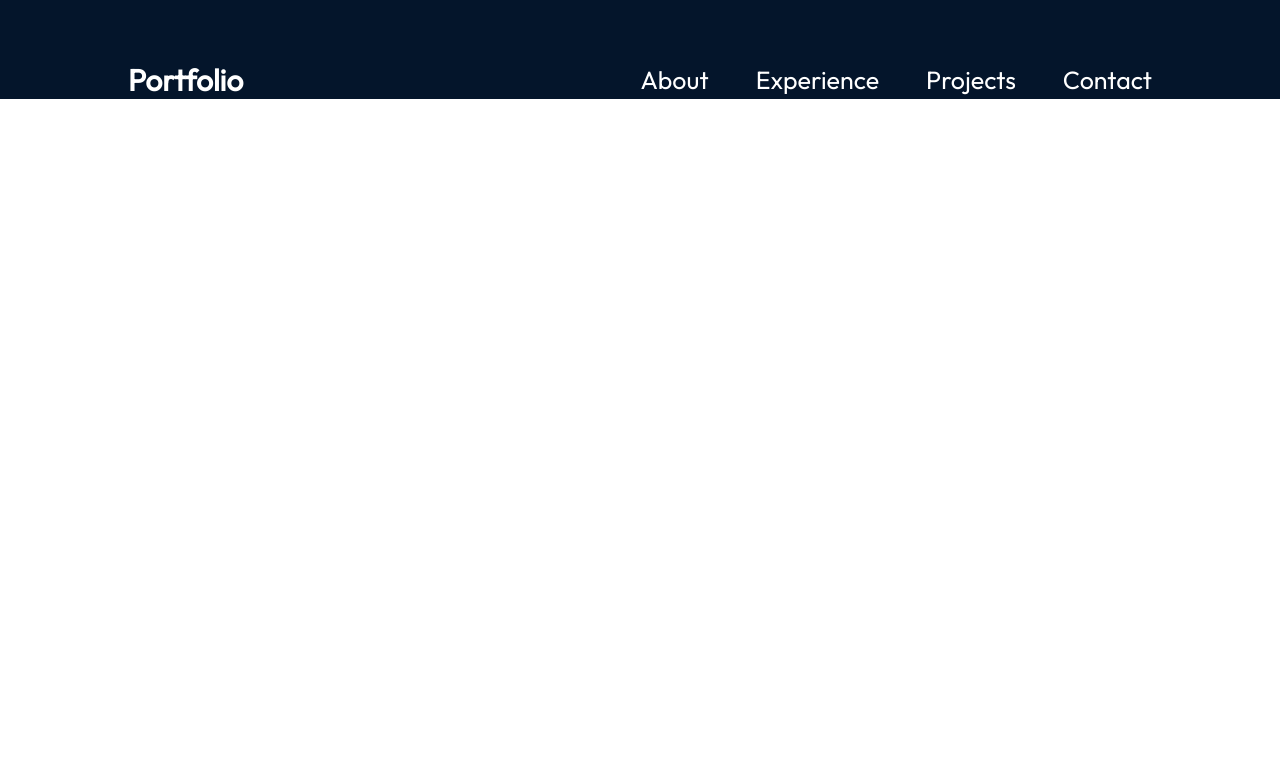
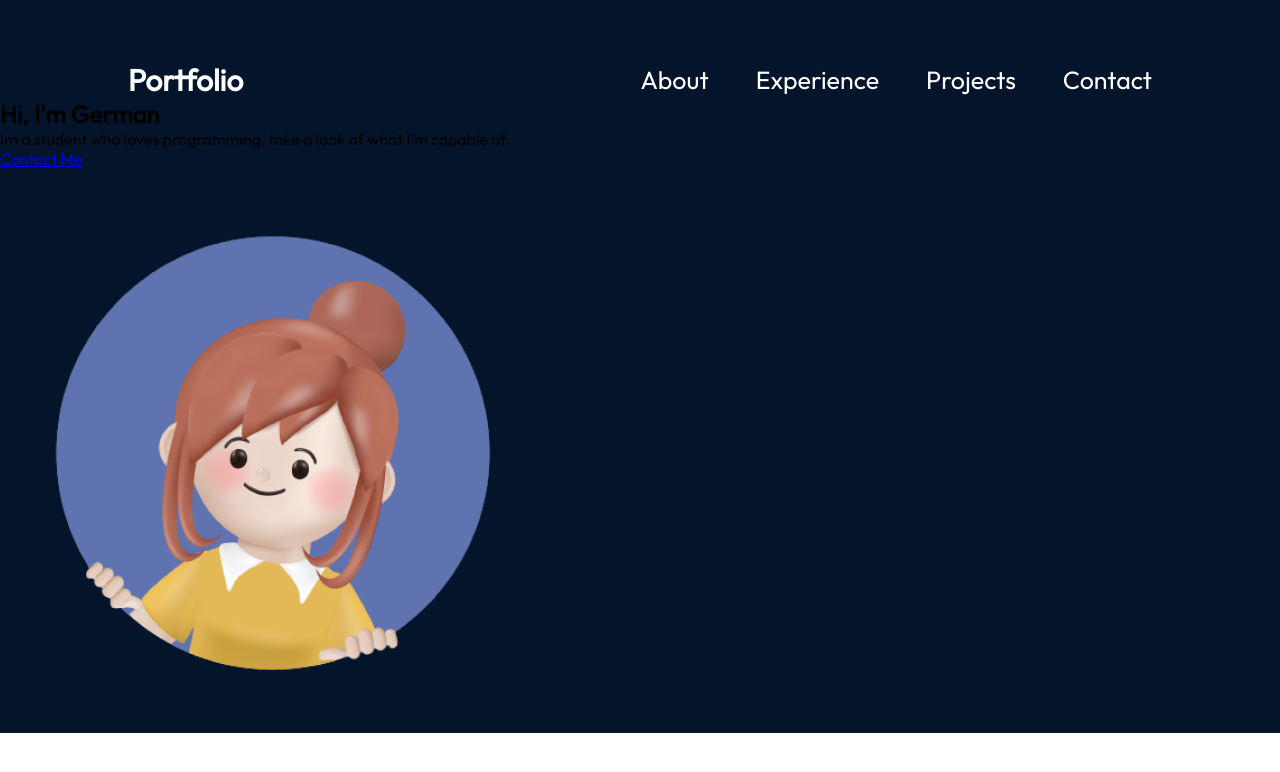
Before and after one commit to Gerts18/Portfolio, a React (Vite) app: page / in a window 1280 px wide. Shown: the top 772 px of the page. Built offline with nearby package versions, Linux system fonts and the light colour scheme.

Commit message:
Coding hero section

```diff
--- a/src/App.jsx
+++ b/src/App.jsx
@@ -1,6 +1,7 @@
 import { useState } from 'react'
 import styles from './App.module.css'
 import Navbar from './components/Navbar/Navbar'
+import Hero from './components/Hero/Hero'
 
 function App() {
 
@@ -8,6 +9,7 @@ function App() {
     <>
       <div className={styles.App}>
         <Navbar/>
+        <Hero/>
       </div>
     </>
   )
--- /dev/null
+++ b/src/components/Hero/Hero.jsx
@@ -0,0 +1,22 @@
+import React from 'react'
+import { getImageUrl } from '../../utils'
+import styles from './Hero.module.css'
+
+const Hero = () => {
+  return (
+    <section>
+        <div>
+            <h1>Hi, I'm German</h1>
+            <p>
+                Im a student who loves programming, take a look of what I'm capable of.
+            </p>
+            <a href="mailto:germants100@gmail.com">Contact Me</a>
+        </div>
+        <img src={getImageUrl('hero/heroImage.png')} alt="Hero image of me" />
+        <div className={styles.topBlur}></div>
+        <div className={styles.bottomBlur}></div>
+    </section>
+  )
+}
+
+export default Hero
```
Also changed, not shown: src/components/Hero/Hero.module.css (added).
